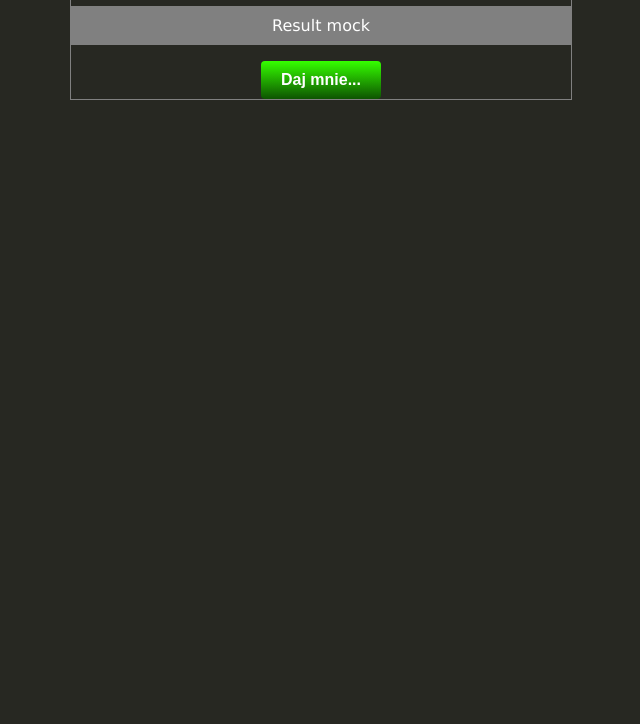
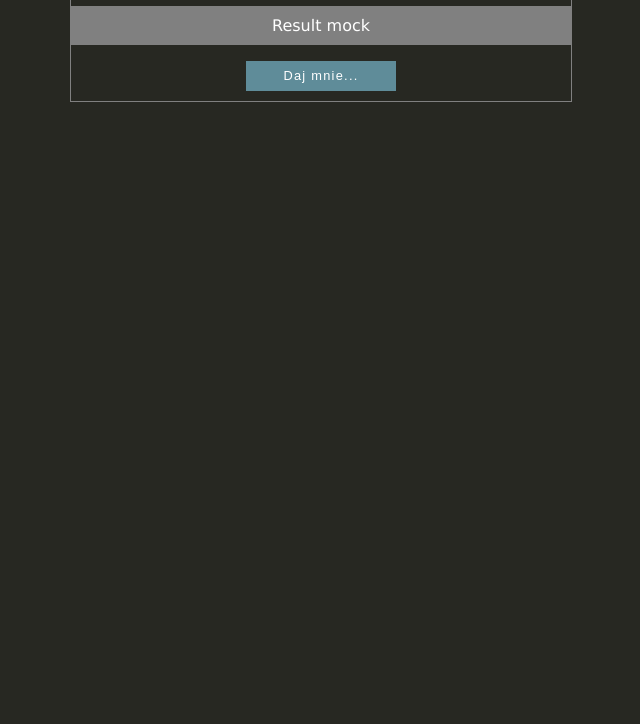
Before and after one commit to Bea8/mixTape, a plain HTML site: page index.html in a window 1280 px wide. Shown: the part 76-800 px from the top of the page, without its empty margins (319-959 px from the left). Drawn offline with Linux system fonts and the light colour scheme.

Commit message:
Betz's button style without radius

```diff
--- a/css/style.css
+++ b/css/style.css
@@ -18,25 +18,40 @@ body {
     font-weight: normal;
 }
 
-.picker {
-    padding: 10px 20px;
-    border: none; /* Need to be changed */
-    border-radius: 4px;
+button {
+    width: 150px;
+    height: 30px;
+    background-color: #5F8C99;
     color: white;
-    font-weight: bold;
+    font-family: 'Voltaire', sans-serif;
+    font-size: .8em;
+    letter-spacing: .1em;
+    border-style: none;
+    margin-bottom: 10px;
 
-    background: #35FF00; /* Old browsers */
-    background: -moz-linear-gradient(top, #35FF00 0%, #0D5301 100%); /* FF3.6+ */
-    background: -webkit-gradient(linear, left top, left bottom, color-stop(0%,#35FF00), color-stop(100%,#0D5301)); /* Chrome,Safari4+ */
-    background: -webkit-linear-gradient(top, #35FF00 0%,#0D5301 100%); /* Chrome10+,Safari5.1+ */
-    background: -o-linear-gradient(top, #35FF00 0%,#0D5301 100%); /* Opera 11.10+ */
-    background: -ms-linear-gradient(top, #35FF00 0%,#0D5301 100%); /* IE10+ */
-    background: linear-gradient(to bottom, #35FF00 0%,#0D5301 100%); /* W3C */
-    filter: progid:DXImageTransform.Microsoft.gradient( startColorstr='#35FF00', endColorstr='#0D5301',GradientType=0 ); /* IE6-9 */
+    -webkit-transition-property: background, color;
+    -moz-transition-property: background, color;
+    -o-transition-property: background, color;
+    -ms-transition-property: background, color;
+    transition-property: background, color;
+
+    -webkit-transition-duration: .3s;
+    -moz-transition-duration: .3s;
+    -o-transition-duration: .3s;
+    -ms-transition-duration: .3s;
+    transition-duration: .3s;
+
+    -webkit-transition-timing-function: linear;
+    -moz-transition-timing-function: linear;
+    -o-transition-timing-function: linear;
+    -ms-transition-timing-function: linear;
+    transition-timing-function: linear;
 }
 
-.picker:hover{
-    background: #1C9608;
+button:hover {
+    background: #B4D3DB;
+    color: #277287;
+    cursor: pointer;
 }
 
 .koko {
```
